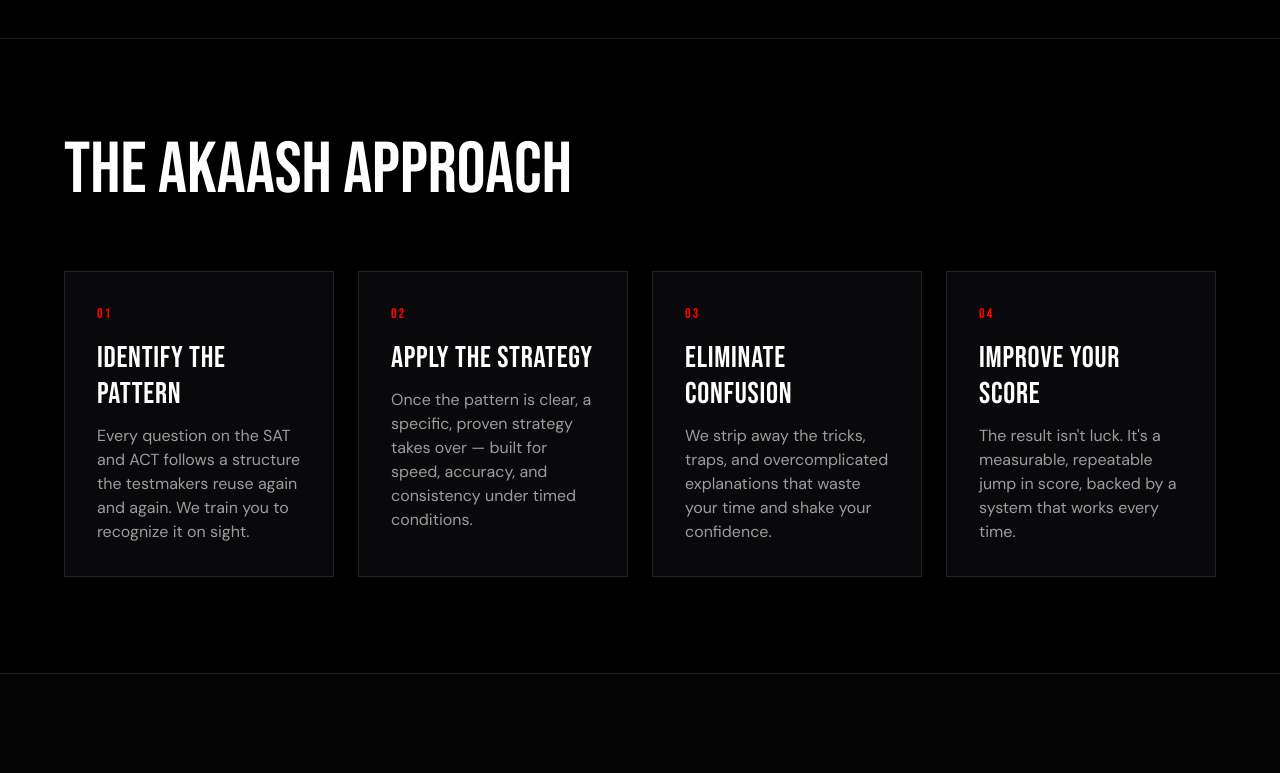
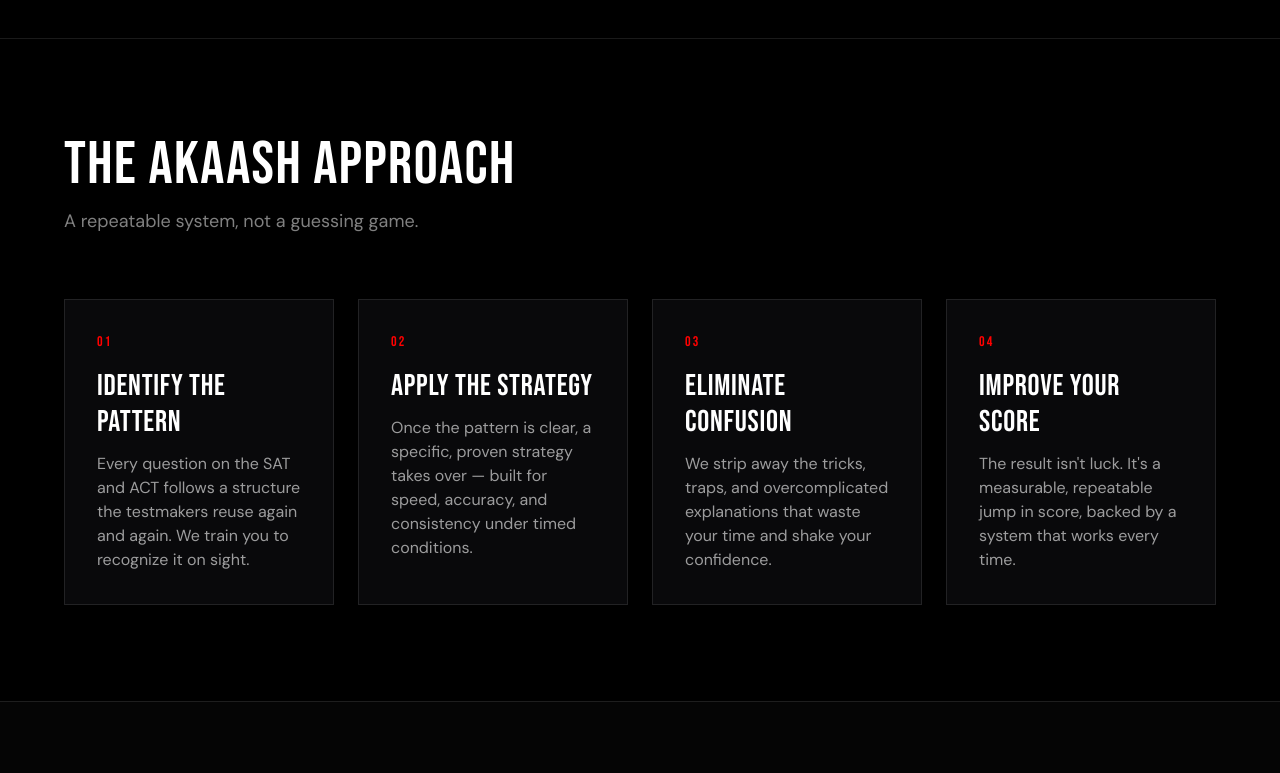
Before and after one commit to Ahkp24/akaashacademy, a React (Vite) app: page / in a window 1280 px wide. Shown: the part 980-1753 px from the top of the page. Built offline with nearby package versions, Linux system fonts and the light colour scheme.

Commit message:
Update SectionTitle.tsx

```diff
--- a/src/components/SectionTitle.tsx
+++ b/src/components/SectionTitle.tsx
@@ -1,52 +1,23 @@
-import { cn } from "../lib/utils";
-import { useInView } from "../hooks/useInView";
+import React from "react";
 
 interface SectionTitleProps {
-  label?: string;
   title: string;
-  accent?: string;
-  className?: string;
-  align?: "left" | "center";
+  subtitle?: string; // The question mark makes it optional so it never errors
 }
 
-export default function SectionTitle({
-  label,
-  title,
-  accent,
-  className,
-  align = "left",
-}: SectionTitleProps) {
-  const { ref, inView } = useInView();
-
-  // Split title to insert red accent word
-  const titleParts = accent ? title.split(accent) : [title];
-
+const SectionTitle: React.FC<SectionTitleProps> = ({ title, subtitle }) => {
   return (
-    <div
-      ref={ref as React.RefObject<HTMLDivElement>}
-      className={cn(
-        "flex flex-col gap-3 transition-all duration-700",
-        align === "center" && "items-center text-center",
-        inView ? "opacity-100 translate-y-0" : "opacity-0 translate-y-6",
-        className
+    <div className="text-left max-w-3xl">
+      <h2 className="font-['Bebas_Neue'] text-4xl md:text-6xl tracking-wide text-white mb-3">
+        {title}
+      </h2>
+      {subtitle && (
+        <p className="font-['DM_Sans'] text-base md:text-lg text-white/50 leading-relaxed">
+          {subtitle}
+        </p>
       )}
-    >
-      {label && (
-        <span className="font-heading text-sm tracking-[0.25em] text-red-DEFAULT">
-          {label}
-        </span>
-      )}
-      <h2 className="font-heading text-5xl lg:text-7xl text-white leading-none">
-        {accent ? (
-          <>
-            {titleParts[0]}
-            <span className="text-red-DEFAULT">{accent}</span>
-            {titleParts[1]}
-          </>
-        ) : (
-          title
-        )}
-      </h2>
     </div>
   );
-}
+};
+
+export default SectionTitle;
```
